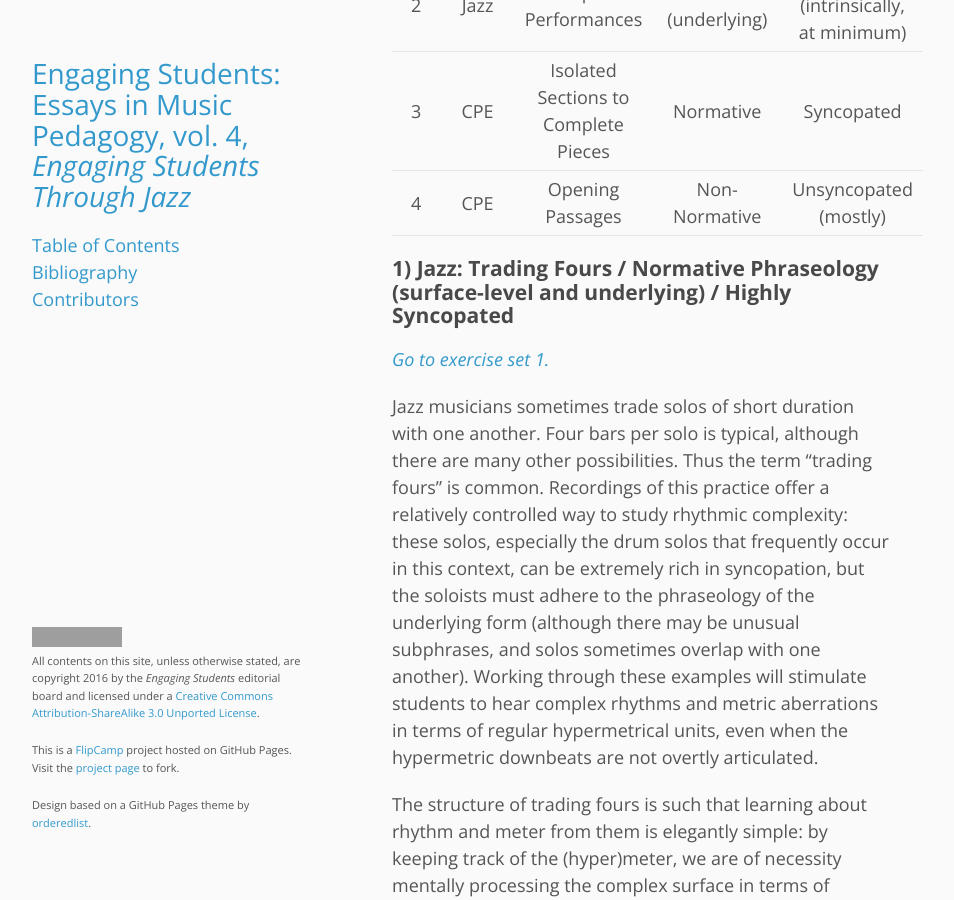
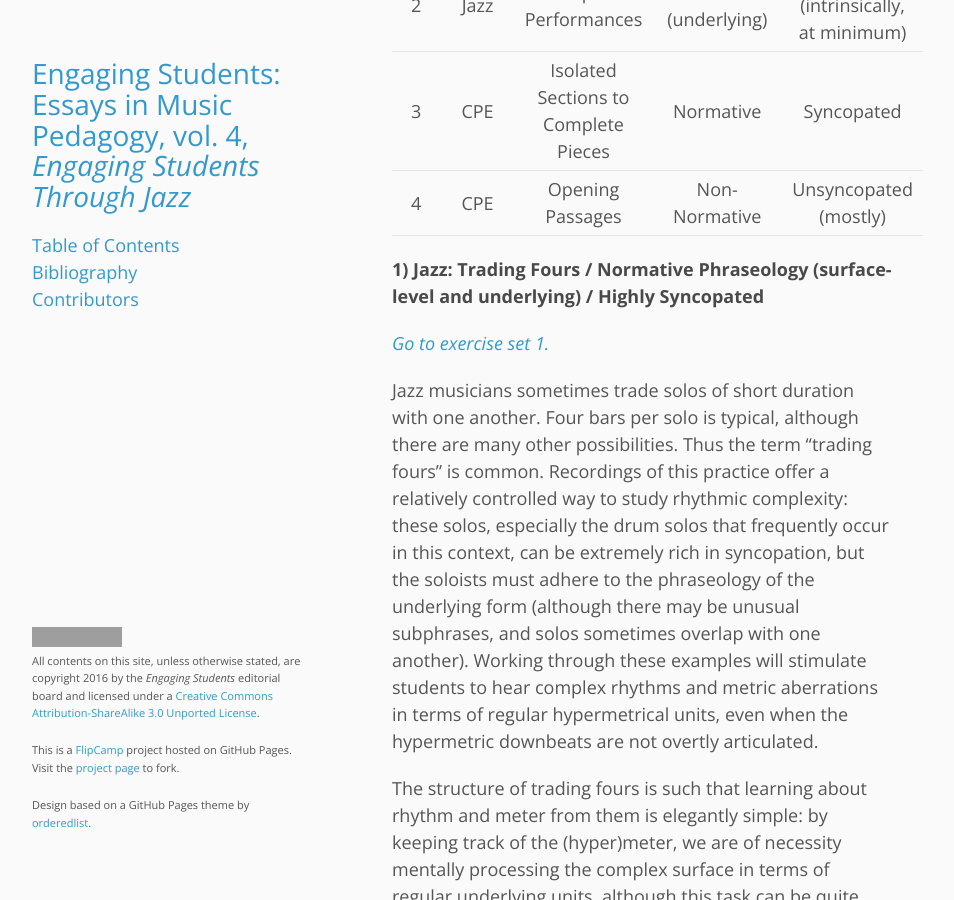
Before and after one commit to flipcamp/engagingstudents4, a Jekyll site: the page built from essays/pellegrin.md, in a window 1280 px wide and 900 px high, scrolled down 4524 px. Shown: the whole window, without its empty margins (178-1132 px from the left). Built offline with Jekyll 4.4.1, drawn with Linux system fonts in a browser that asks for light colours; comment, search, counter and statistics services are not loaded; grey boxes are pictures that could not be loaded.

Commit message:
Hierarchy change

```diff
--- a/essays/pellegrin.md
+++ b/essays/pellegrin.md
@@ -53,7 +53,7 @@ Each of the four sets of exercises involves a different combination of genre, sc
 
 <a name="onedesc" />
 
-### 1) Jazz: Trading Fours / Normative Phraseology (surface-level and underlying) / Highly Syncopated
+#### 1) Jazz: Trading Fours / Normative Phraseology (surface-level and underlying) / Highly Syncopated
 
 [*Go to exercise set 1.*](#one)
 
@@ -63,7 +63,7 @@ The structure of trading fours is such that learning about rhythm and meter from
 
 <a name="twodesc" />
 
-### 2) Jazz: Complete Performances / Normative Underlying Phraseology / Syncopated
+#### 2) Jazz: Complete Performances / Normative Underlying Phraseology / Syncopated
 
 [*Go to exercise set 2.*](#two)
 
@@ -71,7 +71,7 @@ Trading fours is a special circumstance. When not operating under such confines,
 
 <a name="threedesc" />
 
-### 3) CPE: Normative Phraseology / Syncopated
+#### 3) CPE: Normative Phraseology / Syncopated
 
 [*Go to exercise set 3.*](#three)
 
@@ -79,7 +79,7 @@ Having honed students’ comprehension of syncopation and hypermeter with jazz e
 
 <a name="fourdesc" />
 
-### 4) CPE: Non-Normative Phraseology / Mostly Unsyncopated
+#### 4) CPE: Non-Normative Phraseology / Mostly Unsyncopated
 
 [*Go to exercise set 4.*](#four)
 
```
